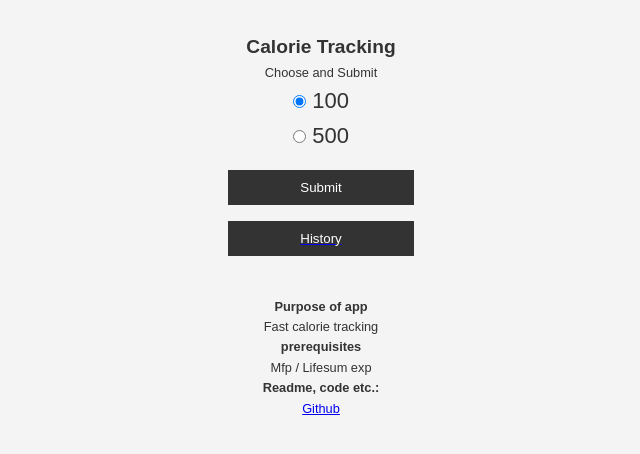
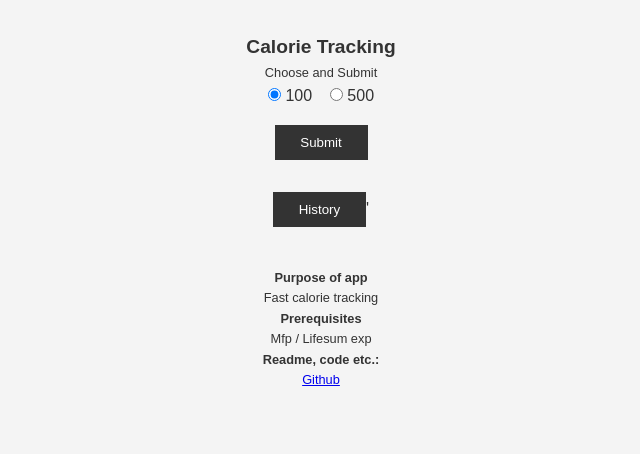
Before and after one commit to KristianMeier/krmetest, a Flask app: page / in a window 1280 px wide. Shown: the top 454 px of the page, without its empty margins (319-959 px from the left). Run offline with Flask 2, Linux system fonts and the light colour scheme; some libraries are stand-ins or nearby versions.

Commit message:
Frontend
Slettet unødvendig CSS
Lavet knapper til forms med korrekt linking.
Justeret UI.

```diff
--- a/static/style.css
+++ b/static/style.css
@@ -18,33 +18,8 @@ body {
 	margin: 1rem auto;
 	overflow: auto;
 	padding: 0 2rem;
-	font-size: 22px;
+	font-size: 16px;
 	margin-bottom: 30px;
-}
-
-/*p {
-	padding: 0.4rem;
-}*/
-
-h1 {
-	color: #777;
-	margin-top: 15px;
-}
-
-h3 {
-	margin-bottom: 15px;
-	text-align:center;
-}
-
-img {
-	width: 100%;
-}
-
-.message {
-	text-align: center;
-	padding: 5px;
-	border: #ccc dotted 2px;
-	margin-top: 2rem;
 }
 
 .fodnoter{
@@ -52,15 +27,10 @@ img {
 	text-align:center;
 }
 
-.logo {
-	width: 300px;
-	display: block;
-	margin: auto;
-}
-
 .form-group {
 	margin: 1rem 0;
 	text-align:center;
+	display: inline-block;
 }
 
 input[type='text'],
@@ -68,14 +38,14 @@ select,
 textarea {
 	display: block;
 	width: 100%;
-	padding: 0.4rem;
+	padding: 0.8rem;
 	font-size: 0.8rem;
 	border: 1px solid #ccc;
 }
 
 .btn {
-	display: block;
-	width: 100%;
+	display: inline-block;;
+	width: 50%;
 	background: #333;
 	color: #fff;
 	padding: 10px 20px;
--- a/templates/index.html
+++ b/templates/index.html
@@ -13,18 +13,19 @@
         <div class="form-group">
           <p style="font-size: 1.2rem"><b> Calorie Tracking </b></p>
           <p style="font-size:0.8rem"> Choose and Submit </p>
-          <input type="radio" name="kalorier" value="100" checked="checked"/> 100
-          <br><input type="radio" name="kalorier" value="500" /> 500
+          <input type="radio" name="kalorier" value="100" checked="checked"/> 100&nbsp;&nbsp;&nbsp;
+          <input type="radio" name="kalorier" value="500" /> 500
+          <input type="submit" value="Submit" class="btn"/>
         </div>
-          <input type="submit" value="Submit" class="btn"/>
       </form>
-      <div class="form-group">
-      <p align="center"><a href=min_data ><button class="btn">History</button></a><p> <!-- denne skal uden for form, da alt i denne har "action=/submit"-->
+      <form action=min_data.html>
+        <input type="submit" value="History" class="btn"/>'
+      </form>
       <div class="fodnoter">
       <br><br>
       <p><b> Purpose of app </b>
       <p> Fast calorie tracking </p>
-      <p> <b>prerequisites</b> </p>
+      <p> <b>Prerequisites</b> </p>
       <p> Mfp / Lifesum exp</p>
       <p><b> Readme, code etc.: </b><p>
       <p><a href="https://github.com/KristianMeier/krmetest.git">Github</a></p>
--- a/templates/min_data.html
+++ b/templates/min_data.html
@@ -24,7 +24,10 @@
         {% endfor %}
     </tbody>
     <div class="container">
-    <p align="center"><a href="javascript:history.back()" ><button class="btn">Back</button></a></p>
+    <!-- <a href="javascript:history.back()" ><button class="btn">Back</button></a> -->
+    <form action=index.html>
+    	<input type="submit" value="Back" class="btn"/>
+        </form>
     </div>
 </table>
 </body>
```
